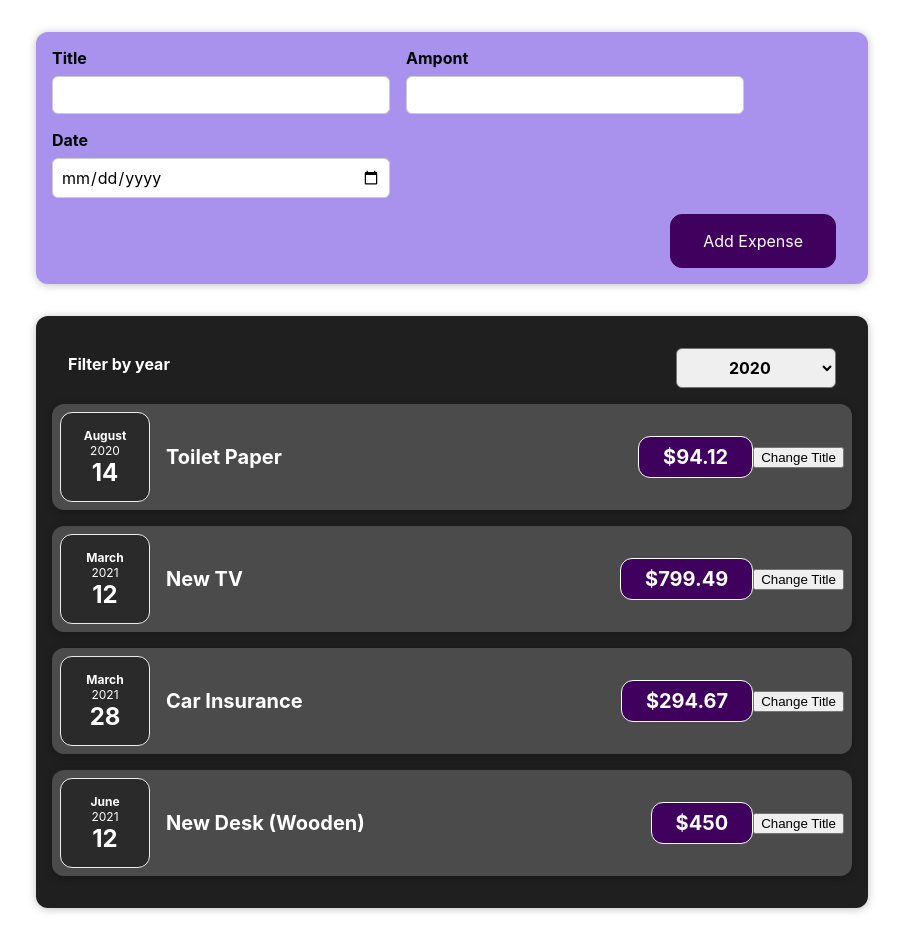
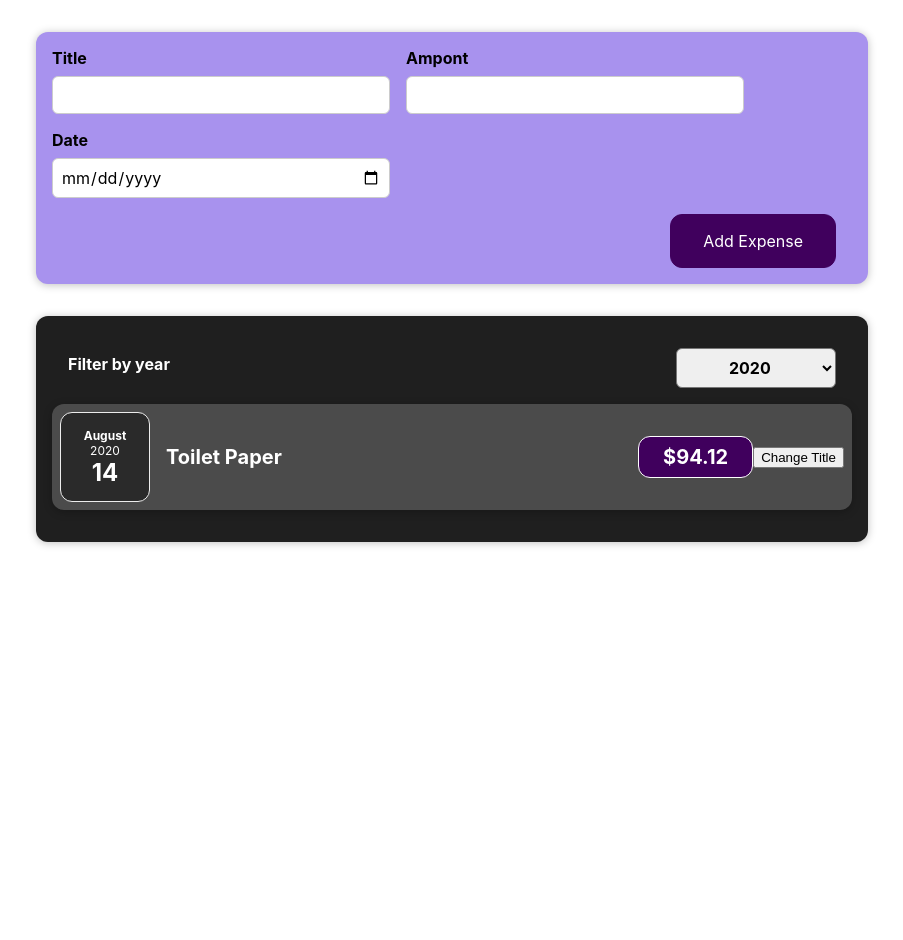
Before and after one commit to DavidPerelman/react-complete-guide-code, a React (Create React App) app: page / in a window 1280 px wide. Shown: the whole page, without its empty margins (188-1091 px from the left). After the commit the page ends 800 px from the top, so only its background shows below. Built offline with nearby package versions, Linux system fonts and the light colour scheme.

Commit message:
Filtered Expenses by Year

```diff
--- a/src/components/Expenses/Expenses.js
+++ b/src/components/Expenses/Expenses.js
@@ -11,13 +11,17 @@ const Expenses = ({ expenses }) => {
     setFileredYear(selectedYear);
   };
 
+  const filteredExpenses = expenses.filter((expense) => {
+    return expense.date.getFullYear().toString() === fileredYear;
+  });
+
   return (
     <Card className='expenses'>
       <ExpensesFilter
         selected={fileredYear}
         onChangeFilter={filterChangeHandler}
       />
-      {expenses.map((expense, i) => {
+      {filteredExpenses.map((expense, i) => {
         return (
           <ExpenseItem
             key={i}
```
